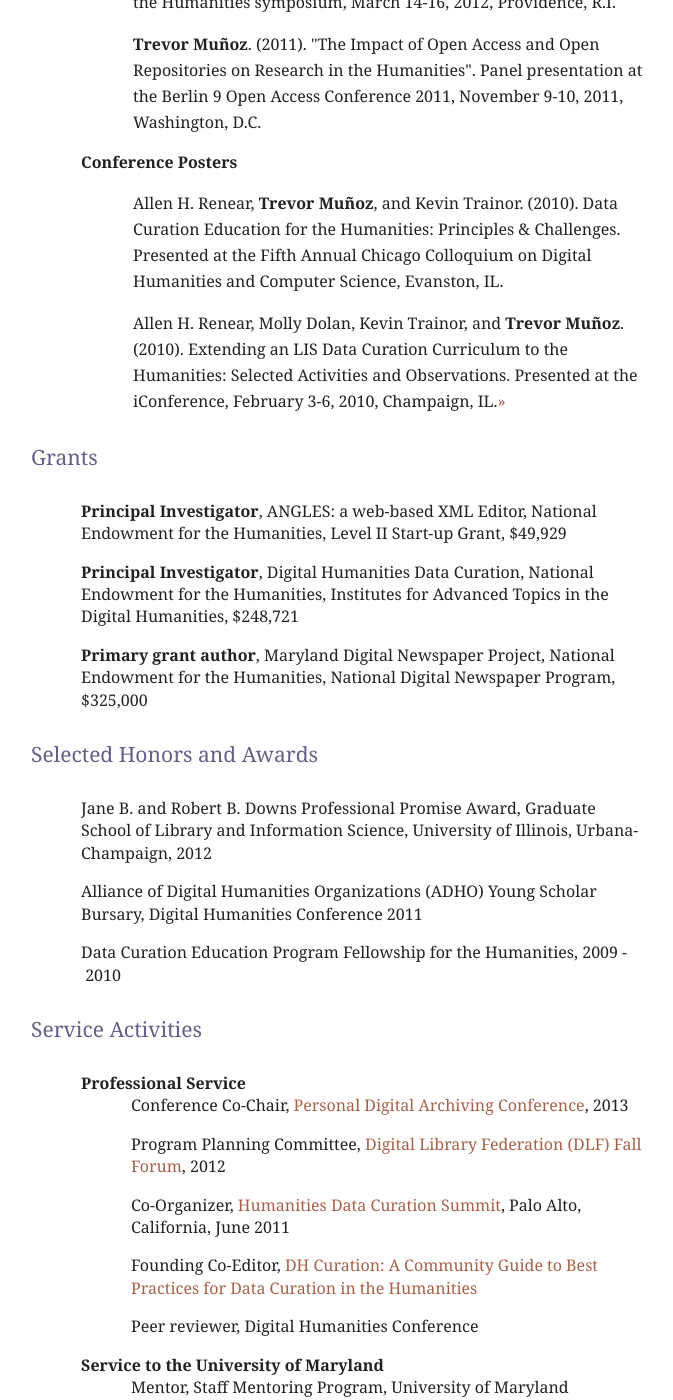
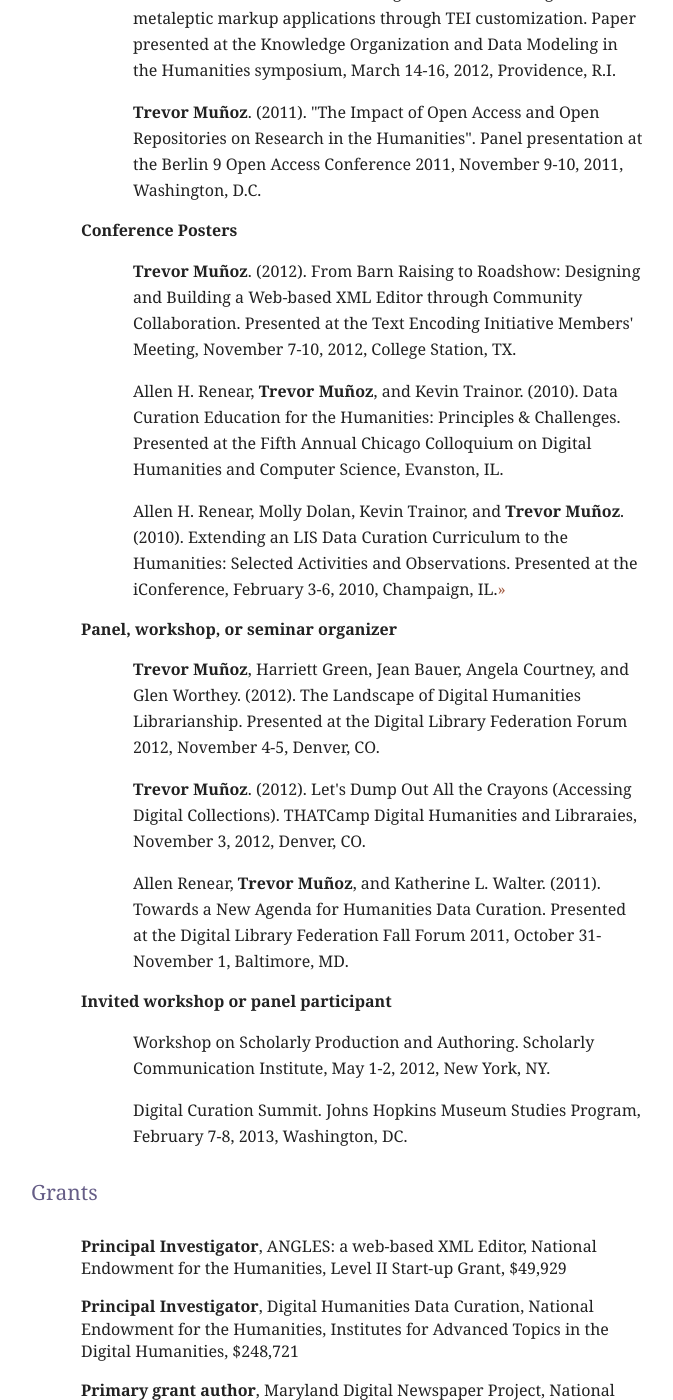
Before and after one commit to trevormunoz/calling-card, a Jekyll site: the page built from about/cv/index.html, in a window 1280 px wide and 1400 px high, scrolled down 2013 px. Shown: the whole window, without its empty margins (303-976 px from the left). Built offline with Jekyll 4.4.1, drawn with Linux system fonts in a browser that asks for light colours; nearby versions of some CDN libraries; Markdown is read by kramdown in place of the engine named in the settings; some of the changed text lies outside the part shown.

Commit message:
CV updates: teaching, invited talks, etc

```diff
--- a/about/cv/index.html
+++ b/about/cv/index.html
@@ -34,20 +34,20 @@
   <ul>
     <li><strong>Articles</strong>
       <ul>
-          <li><p class="citation">Nicholas Weber, Carole Palmer, <strong>Trevor Muñoz</strong>, and Allen Renear. (In Press). Foundations of data curation: The pedagogy and practice of 'purposeful work' with data. Archives Journal.</p></li>
+          <li><p class="citation">Nicholas Weber, Carole Palmer, <strong>Trevor Muñoz</strong>, and Allen Renear. (In Press). Foundations of data curation: The pedagogy and practice of 'purposeful work' with data. Archive Journal.</p></li>
+          <li><p class="citation"><strong>Trevor Muñoz</strong>. (Under Review). 360&deg;: Data Curation. Archive Journal.</p></li>
           <li><p class="citation">Simon Tanner, <strong>Trevor Muñoz</strong>, and Pich Hemy Ros. (2009). Measuring Mass Text Digitization Quality and Usefulness. D-Lib Magazine, July/ August. <a href="http://www.dlib.org/dlib/july09/munoz/07munoz.html" target="_blank">&raquo;</a></p></li>
         </ul>
     <li><strong>Conference Papers</strong>
     <ul>
-  <li><p class="citation">Allen Renear, <strong>Trevor Muñoz</strong>, and Katherine L. Walter. (2011). Towards a New Agenda for Humanities Data Curation. Presented at the Digital Library Federation Fall Forum 2011, October 31-November 1, Baltimore, MD.</p></li>
-
   <li><p class="citation"><strong>Trevor Muñoz</strong> and Allen Renear. (2011). Issues in Humanities Data Curation. Discussion paper for the Humanities Data Curation Summit, June 23, Palo Alto, CA. <a href="http://hdl.handle.net/2142/30852" target="_blank">&raquo;</a></p></li>
 
   <li><p class="citation"><strong>Trevor Muñoz</strong>, Virgil Varvel, Allen H. Renear, Kevin Trainor, and Molly Dolan. (2011). Tasks vs. Roles: A Center Perspective on Data Curation Needs in the Humanities. Presented at Digital Humanities 2011, June 19-22, 2011, Stanford University, Palo Alto, CA.</p></li>
 </ul>
 </li>
-  <li><strong>Invited Presentations</strong>
+  <li><strong>Invited Talks and Presentations</strong>
 <ul>
+  <li><p class="citation"><strong>Trevor Muñoz</strong>. (2013). Developing Community Capability for Digital Scholarship. Presentation to Digital Frontiers Webinar Series, University of North Texas, January 31, 2013, from College Park, MD.</p></li>
   <li><p class="citation"><strong>Trevor Muñoz</strong>. (2012). "How to win at digital humanities." Presentation to Maryland History and Culture Collaborative &amp; MARAC Maryland Caucus meeting, October 12, 2012, College Park, MD.</p></li>
   <li><p class="citation"><strong>Trevor Muñoz</strong>. (2012). "Open scholarship :: digital scholarship." Panel presentation at the 160th ARL Membership Meeting, May 2-4, 2012, Chicago, IL. <a href="http://www.arl.org/bm~doc/mm12spring-munoz.pdf">&raquo;</a> </p></li>
 
@@ -58,10 +58,25 @@
 </li>
   <li><strong>Conference Posters</strong>
   <ul>
+    <li><p class="citation"><strong>Trevor Muñoz</strong>. (2012). From Barn Raising to Roadshow: Designing and Building a Web-based XML Editor through Community Collaboration. Presented at the Text Encoding Initiative Members' Meeting, November 7-10, 2012, College Station, TX.</p></li>
   <li><p class="citation">Allen H. Renear, <strong>Trevor Muñoz</strong>, and Kevin Trainor. (2010). Data Curation Education for the Humanities: Principles &amp; Challenges. Presented at the Fifth Annual Chicago Colloquium on Digital Humanities and Computer Science, Evanston, IL.</p></li>
   <li><p class="citation">Allen H. Renear, Molly Dolan, Kevin Trainor, and <strong>Trevor Muñoz</strong>. (2010). Extending an LIS Data Curation Curriculum to the Humanities: Selected Activities and Observations. Presented at the iConference, February 3-6, 2010, Champaign, IL.<a href="http://www.ideals.illinois.edu/handle/2142/15061" target="_blank">&raquo;</a></p></li>
 </li>
 </ul>
+</li>
+<li><strong>Panel, workshop, or seminar organizer</strong>
+<ul>
+  <li><p class="citation"><strong>Trevor Muñoz</strong>, Harriett Green,  Jean Bauer, Angela Courtney, and Glen Worthey. (2012). The Landscape of Digital Humanities Librarianship. Presented at the Digital Library Federation Forum 2012, November 4-5, Denver, CO.</p></li>
+  <li><p class="citation"><strong>Trevor Muñoz</strong>. (2012). Let's Dump Out All the Crayons (Accessing Digital Collections). THATCamp Digital Humanities and Libraraies, November 3, 2012, Denver, CO.</p></li>
+  <li><p class="citation">Allen Renear, <strong>Trevor Muñoz</strong>, and Katherine L. Walter. (2011). Towards a New Agenda for Humanities Data Curation. Presented at the Digital Library Federation Fall Forum 2011, October 31-November 1, Baltimore, MD.</p></li>
+</ul>
+</li>
+<li><strong>Invited workshop or panel participant</strong>
+  <ul>
+    <li><p class="citation">Workshop on Scholarly Production and Authoring. Scholarly Communication Institute, May 1-2, 2012, New York, NY.</p></li>
+    <li><p class="citation">Digital Curation Summit. Johns Hopkins Museum Studies Program, February 7-8, 2013, Washington, DC.</p></li>
+  </ul>
+</li>
 </div>
 <div id="projects">
     <h4>Grants</h4>
@@ -69,6 +84,13 @@
       <li><strong>Principal Investigator</strong>, ANGLES: a web-based XML Editor, National Endowment for the Humanities, Level II Start-up Grant, $49,929</li>
       <li><strong>Principal Investigator</strong>, Digital Humanities Data Curation, National Endowment for the Humanities, Institutes for Advanced Topics in the Digital Humanities,  $248,721</li>
       <li><strong>Primary grant author</strong>, Maryland Digital Newspaper Project, National Endowment for the Humanities, National Digital Newspaper Program, $325,000</li>
+    </ul>
+</div>
+<div id="teaching">
+    <h4>Teaching</h4>
+    <ul>
+      <li><strong>Co-Instructor</strong>, Data Curation for Digital Humanists class, Digital Humanities Winter Institute, University of Maryland, January 7-11, 2013.</li>
+      <li><strong>Guest Instructor</strong>, Taking TEI Further: TEI Customization workshop, Brown University, June 25-27, 2012.</li>
     </ul>
 </div>
 <div id="awards"  >
```
